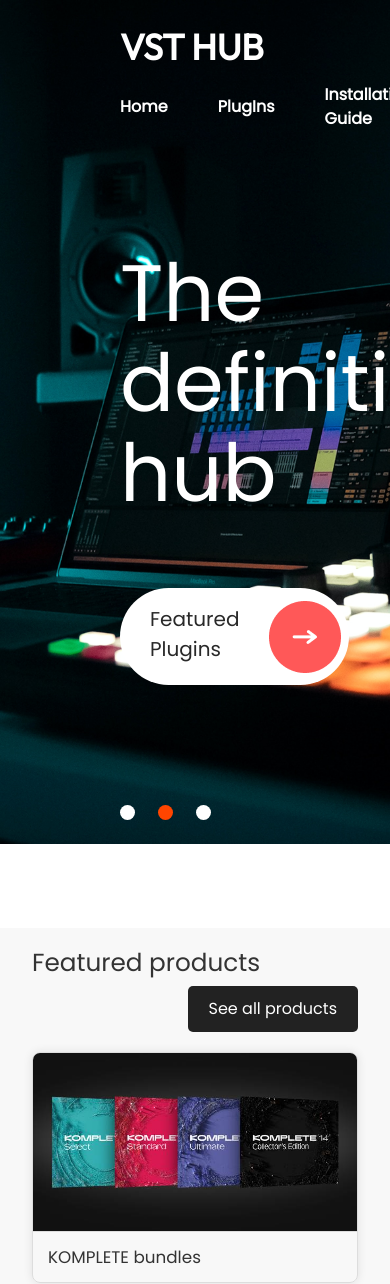
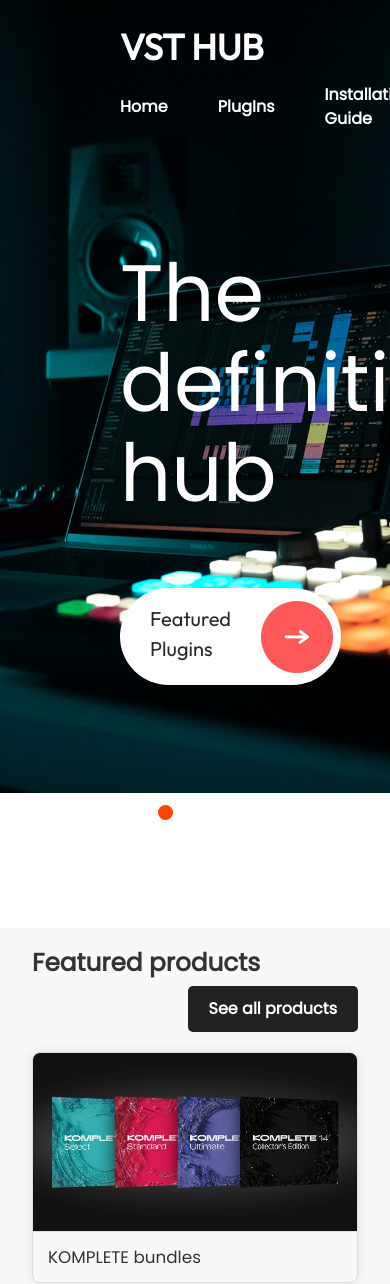
Before and after one commit to Ernest-Yoyowah/VST-HUB, a React (Vite) app: page / in a window 390 px wide. Shown: the top 1284 px of the page. Built offline with nearby package versions, Linux system fonts and the light colour scheme.

Commit message:
Styling Update-Footer

```diff
--- a/src/Components/Background/Background.css
+++ b/src/Components/Background/Background.css
@@ -1,5 +1,5 @@
 .background {
-  height: 100%;
+  height: 94%;
   width: 100%;
   float: left;
   top: 0;
--- a/src/Components/Featured/Featured.css
+++ b/src/Components/Featured/Featured.css
@@ -1,5 +1,3 @@
-/* Featured.css */
-
 .text-image.theme-default.ce-3-pf.text-left.cols-3.cols-tiles.padding-20-20 {
   background-color: #f8f8f8;
   margin-top: 100px;
@@ -10,6 +8,10 @@
 .container {
   max-width: 1200px;
   margin: 0 auto;
+}
+
+.featured-text h2 {
+  font-weight: 700;
 }
 
 .row-text {
@@ -40,10 +42,12 @@
   color: #fff;
   border-radius: 5px;
   transition: background-color 0.3s ease;
+  font-weight: 600;
 }
 
 .btn.btn-cta:hover {
-  background-color: #0056b3;
+  background-color: #3a3636;
+  color: #f5f5f5f5;
 }
 
 .col-sm-4.col-tile {
--- a/src/Components/Featured/Featured.jsx
+++ b/src/Components/Featured/Featured.jsx
@@ -70,11 +70,11 @@
       <div className="container">
         <div className="row-text">
           <div className="row">
-            <div className="col-sm-9">
+            <div className="col-sm-9 featured-text">
               <h2>Featured products</h2>
             </div>
             <div className="col-sm-3 text-sm-right">
-              <a className="btn btn-cta" href="/en/catalog/">
+              <a className="btn btn-cta" href="">
                 See all products
               </a>
             </div>
--- a/src/Components/Hero/Hero.css
+++ b/src/Components/Hero/Hero.css
@@ -8,6 +8,7 @@
   font-size: 80px;
   font-weight: 500;
   line-height: 90px;
+  font-family: Outfit;
 }
 
 .hero_explore {
@@ -24,6 +25,7 @@
 }
 
 .hero_explore p {
+  font-family: Outfit;
   margin-top: 11px;
   color: #292929;
   font-size: 20px;
```
